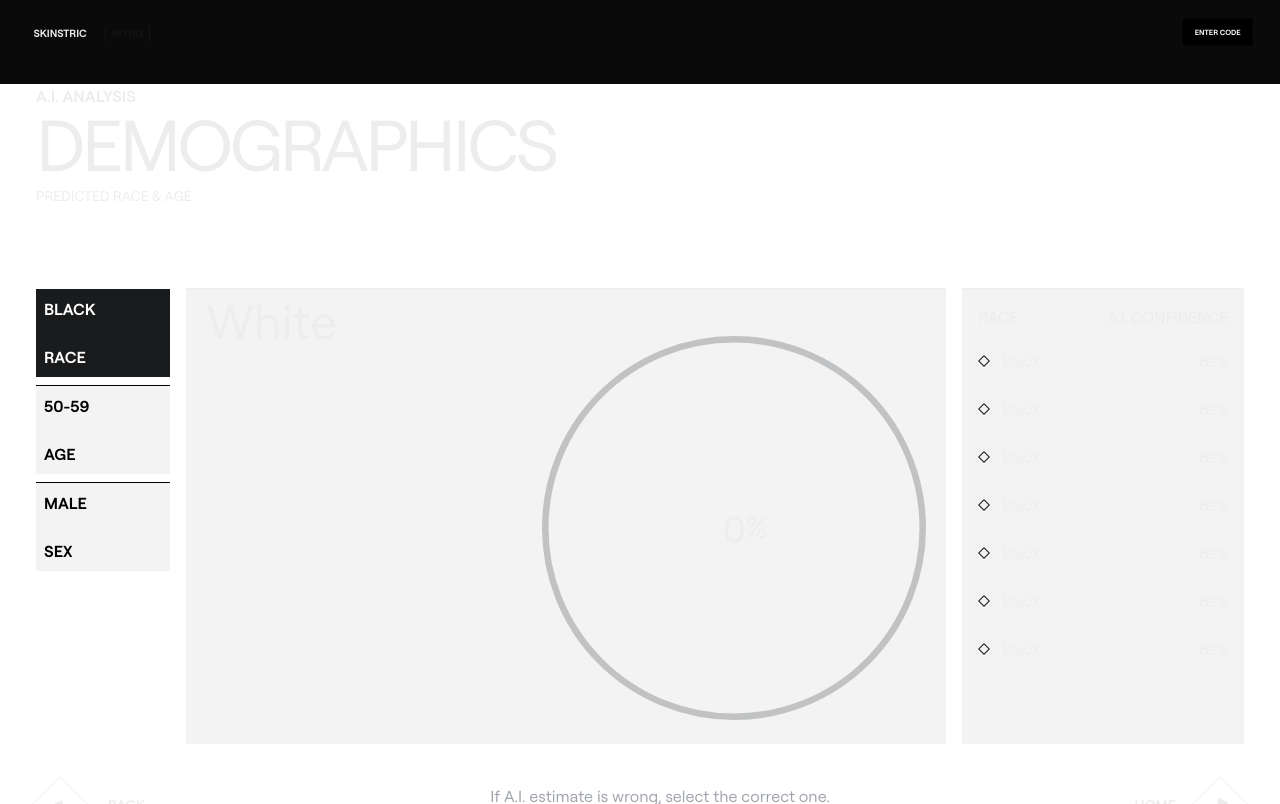
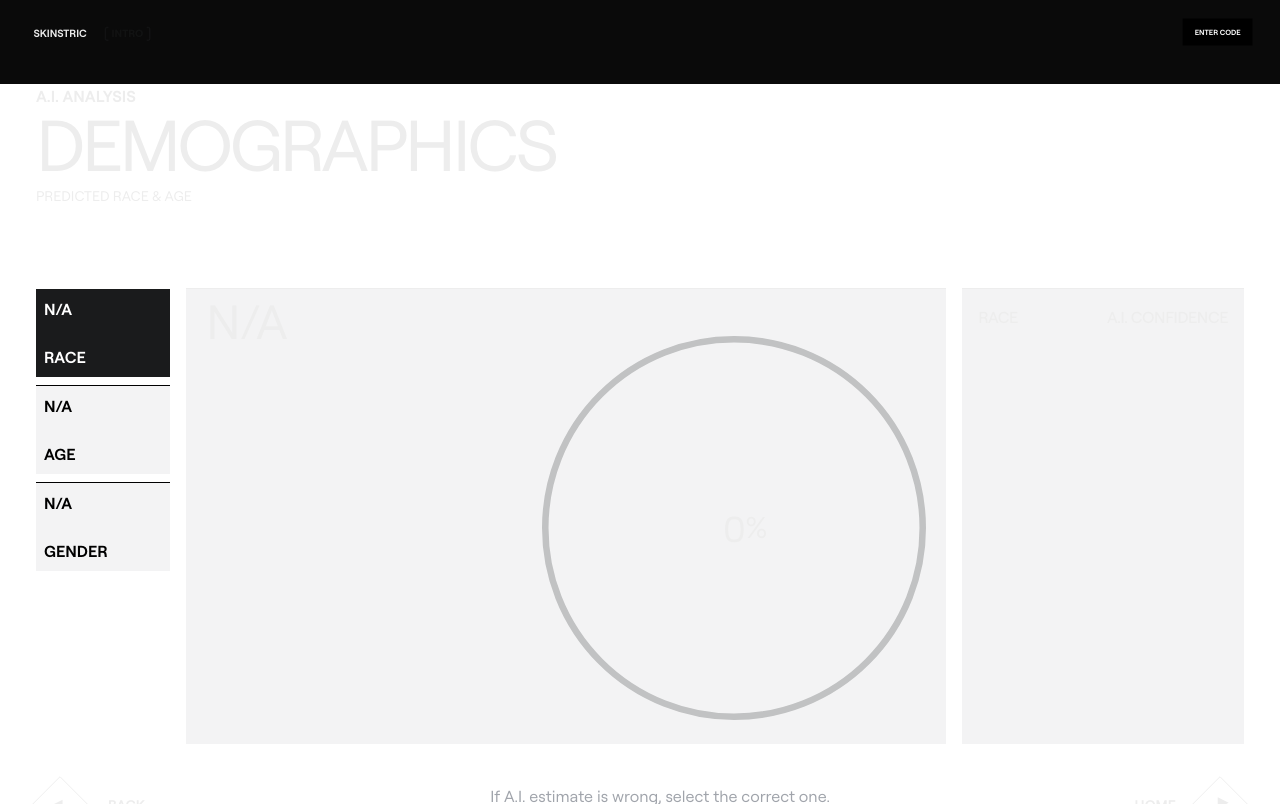
Before and after one commit to Graylen1019/skinstric-intern, a Next.js app: page /summary in a window 1280 px wide. Built offline with nearby package versions, Linux system fonts and the light colour scheme.

Commit message:
Revisted responsiveness on /select page. Completed /summary page functionality.

```diff
--- a/src/app/summary/page.tsx
+++ b/src/app/summary/page.tsx
@@ -1,8 +1,159 @@
+"use client";
+
 import { Navbar } from "@/modules/navbar";
 import Link from "next/link";
 import Image from "next/image";
+import { useEffect, useState, useMemo, useCallback } from "react";
 
-const Page = () => {
+// --- INTERFACES ---
+interface DemographicData {
+  [key: string]: number;
+}
+interface AnalysisResults {
+  race: DemographicData;
+  age: DemographicData;
+  gender: DemographicData;
+}
+interface ApiResponse {
+  success: boolean;
+  message: string;
+  filename?: string;
+  data?: AnalysisResults;
+}
+
+enum Category {
+  Race = "race",
+  Age = "age",
+  Gender = "gender",
+}
+
+function getDominant(data?: DemographicData | null) {
+  if (!data || Object.keys(data).length === 0) return null;
+  return Object.entries(data).reduce(
+    (acc, [name, probability]) =>
+      probability > acc.probability ? { name, probability } : acc,
+    { name: "", probability: -1 }
+  );
+}
+
+const CategoryBox = ({
+  category,
+  selected,
+  dominantName,
+  onClick,
+}: {
+  category: Category;
+  selected: boolean;
+  dominantName?: string;
+  onClick: () => void;
+}) => (
+  <div
+    className={`p-2 ${
+      selected
+        ? "bg-[#1A1B1C] text-white"
+        : "bg-[#F3F3F4] text-black hover:bg-[#E1E1E2]"
+    } flex-1 flex flex-col justify-between space-y-4 border-t cursor-pointer transition-colors duration-200`}
+    onClick={onClick}
+  >
+    <p className="font-semibold capitalize">{dominantName || "N/A"}</p>
+    <h1 className="font-semibold">{category.toUpperCase()}</h1>
+  </div>
+);
+
+const DemographicsPage = () => {
+  const [apiResponse, setApiResponse] = useState<ApiResponse | null>(null);
+  const [loading, setLoading] = useState(true);
+  const [selectedCategory, setSelectedCategory] = useState<Category>(
+    Category.Race
+  );
+  const [selectedListItemName, setSelectedListItemName] = useState<
+    string | null
+  >(null);
+
+  useEffect(() => {
+    try {
+      const storedData = localStorage.getItem("apiResponseData");
+      if (storedData) setApiResponse(JSON.parse(storedData));
+    } catch {
+      localStorage.removeItem("apiResponseData");
+    } finally {
+      setLoading(false);
+    }
+  }, []);
+
+  useEffect(() => {
+    const dominant = getDominant(apiResponse?.data?.[selectedCategory]);
+    setSelectedListItemName(dominant?.name || null);
+  }, [apiResponse, selectedCategory]);
+
+  const dominant = {
+    [Category.Race]: useMemo(
+      () => getDominant(apiResponse?.data?.race),
+      [apiResponse]
+    ),
+    [Category.Age]: useMemo(
+      () => getDominant(apiResponse?.data?.age),
+      [apiResponse]
+    ),
+    [Category.Gender]: useMemo(
+      () => getDominant(apiResponse?.data?.gender),
+      [apiResponse]
+    ),
+  };
+
+  const currentDisplayData = useMemo(() => {
+    const data = apiResponse?.data?.[selectedCategory] || {};
+    const sortedEntries = Object.entries(data)
+      .filter(([, v]) => typeof v === "number")
+      .map(([name, probability]) => ({
+        name,
+        probability: probability as number,
+      }))
+      .sort((a, b) => b.probability - a.probability);
+    return {
+      sortedEntries,
+      title: selectedCategory.toUpperCase(),
+      rawData: data,
+    };
+  }, [selectedCategory, apiResponse]);
+
+  const currentConfidenceForCircle = useMemo(() => {
+    if (
+      selectedListItemName &&
+      currentDisplayData.rawData[selectedListItemName] !== undefined
+    )
+      return currentDisplayData.rawData[selectedListItemName] as number;
+    return getDominant(currentDisplayData.rawData)?.probability || 0;
+  }, [selectedListItemName, currentDisplayData]);
+
+  const displayPercentage = (currentConfidenceForCircle * 100).toFixed(0);
+  const displayNameForCircle =
+    selectedListItemName ||
+    getDominant(currentDisplayData.rawData)?.name ||
+    "N/A";
+  const CIRCUMFERENCE = 2 * Math.PI * 49.15;
+  const strokeDashoffset = CIRCUMFERENCE * (1 - currentConfidenceForCircle);
+
+  const handleCategoryClick = useCallback(
+    (category: Category) => {
+      setSelectedCategory(category);
+      const dominant = getDominant(apiResponse?.data?.[category]);
+      setSelectedListItemName(dominant?.name || null);
+    },
+    [apiResponse]
+  );
+
+  if (loading) {
+    return (
+      <>
+        <Navbar />
+        <div className="flex items-center justify-center h-screen">
+          <p>Loading analysis data...</p>
+        </div>
+      </>
+    );
+  }
+
   return (
     <>
       <Navbar />
@@ -20,60 +171,45 @@ const Page = () => {
                 PREDICTED RACE & AGE
               </h1>
             </div>
-
             <div className="grid md:grid-cols-[1.5fr_8.5fr_3.15fr] gap-4 mt-10 mb-40 md:gap-4 pb-0 md:pb-0 md:mb-0">
+              {/* Left Column */}
               <div className="space-y-2 md:flex md:flex-col h-[62%]">
-                <div className="p-2 bg-[#1A1B1C] hover:bg-black text-white flex-1 flex flex-col justify-between space-y-4 border-t">
-                  {/* TODO: ADD dynamic Race */}
-                  <p className="font-semibold">BLACK</p>
-                  <h1 className="font-semibold">RACE</h1>
+                {Object.values(Category).map((cat) => (
+                  <CategoryBox
+                    key={cat}
+                    category={cat}
+                    selected={selectedCategory === cat}
+                    dominantName={dominant[cat]?.name}
+                    onClick={() => handleCategoryClick(cat)}
+                  />
+                ))}
               </div>
-                <div className="p-2 bg-[#F3F3F4] hover:bg-  text-black flex-1 flex flex-col justify-between space-y-4 border-t">
-                  {/* TODO: ADD dynamic AGE */}
-                  <p className="font-semibold">50-59</p>
-                  <h1 className="font-semibold">AGE</h1>
-                </div>
-                <div className="p-2 bg-[#F3F3F4] hover:bg- text-black flex-1 flex flex-col justify-between space-y-4 border-t">
-                  {/* TODO: ADD dynamic SEX */}
-                  <p className="font-semibold">MALE</p>
-                  <h1 className="font-semibold">SEX</h1>
-                </div>
-              </div>
+              {/* Middle Column */}
               <div className="relative bg-[#F3F3F4] p-3 flex flex-col items-center justify-center md:h-[57vh] border-t">
-                    {/* TODO: set this data dynamically depending on which column is selected */}
-                <p className="hidden md:block md:absolute text-5xl mb-2 left-5 top-2">
-                    {/* TODO: dynamic race, age, or sex. */}
-                  White
+                <p className="hidden md:block md:absolute text-5xl mb-2 left-5 top-2 capitalize">
+                  {displayNameForCircle}
                 </p>
                 <div className="relative md:absolute w-full max-w-[384px] mb-4 md:right-5 md:bottom-2">
                   <div className="w-full h-full max-h-[384px] relative transform scale-[1] origin-center">
-                    {/* TODO: Functionality of the progress bar. */}
                     <svg
                       className="CircularProgressbar text-[#1A1B1C]"
                       viewBox="0 0 100 100"
                     >
-                        {/* This is the tail or percentage */}
                       <path
                         className="CircularProgressbar-trail"
                         d="M 50,50 m 0,-49.15 a 49.15,49.15 0 1 1 0,98.3 a 49.15,49.15 0 1 1 0,-98.3"
                         strokeWidth={1.7}
                         fillOpacity={0}
-                        stroke="#C1C2C3" // <-- Add this line
+                        stroke="#C1C2C3"
                         style={{
                           strokeLinecap: "butt",
-                          strokeDasharray: "308.819px, 308.819px",
+                          strokeDasharray: `${CIRCUMFERENCE}px, ${CIRCUMFERENCE}px`,
                           strokeDashoffset: "0px",
                         }}
                       />
-                      {/* This is the background */}
                       <path
                         className="CircularProgressbar-path"
-                        d="
-                            M 50,50
-                            m 0,-49.15
-                            a 49.15,49.15 0 1 1 0,98.3
-                            a 49.15,49.15 0 1 1 0,-98.3
-                            "
+                        d="M 50,50 m 0,-49.15 a 49.15,49.15 0 1 1 0,98.3 a 49.15,49.15 0 1 1 0,-98.3"
                         stroke="#1A1B1C"
                         strokeWidth={1.7}
                         fillOpacity={0}
@@ -81,15 +217,14 @@ const Page = () => {
                           stroke: "rgb(26, 27, 28)",
                           strokeLinecap: "butt",
                           transitionDuration: "0.8s",
-                          strokeDasharray: "308.819px, 308.819px",
-                          strokeDashoffset: "308.819px",
+                          strokeDasharray: `${CIRCUMFERENCE}px, ${CIRCUMFERENCE}px`,
+                          strokeDashoffset: `${strokeDashoffset}px`,
                         }}
                       />
                     </svg>
                     <div className="absolute inset-0 flex items-center justify-center">
                       <p className="text-3xl md:text-4xl font-normal">
-                        {/* TODO: set this data dynamically */}
-                        0
+                        {displayPercentage}
                         <span className="absolute text-xl md:text-3xl">%</span>
                       </p>
                     </div>
@@ -99,140 +234,53 @@ const Page = () => {
                   If A.I. estimate is wrong, select the correct one.
                 </p>
               </div>
+              {/* Right Column */}
               <div className="bg-[#F3F3F4] pt-4 pb-4 border-t">
                 <div className="space-y-0">
                   <div className="flex justify-between px-4">
-                    <h1 className="text-base leading-[24px] tracking-tight font-medium mb-2">
-                    {/* TODO: set this data dynamically depending on which column is selected */}
-                      RACE
+                    <h1 className="text-base leading-[24px] tracking-tight font-medium mb-2 capitalize">
+                      {currentDisplayData.title}
                     </h1>
                     <h1 className="text-base leading-[24px] tracking-tight font-medium mb-2">
                       A.I. CONFIDENCE
                     </h1>
                   </div>
-                  <div className="flex items-center justify-between h-[48px] hover:bg-[#E1E1E2] px-4 cursor-pointer">
+                  {currentDisplayData.sortedEntries.map((entry) => (
+                    <div
+                      key={entry.name}
+                      className={`flex items-center justify-between h-[48px] px-4 cursor-pointer transition-colors duration-200
+                          ${
+                            selectedListItemName === entry.name
+                              ? "bg-black text-white"
+                              : "hover:bg-[#E1E1E2] text-black"
+                          }`}
+                      onClick={() => setSelectedListItemName(entry.name)}
+                    >
                       <div className="flex items-center gap-1">
                         <Image
-                        src={"/radio-button.png"}
+                          src={
+                            selectedListItemName === entry.name
+                              ? "/radio-button(1).png" // White-filled version
+                              : "/radio-button.png"
+                          }
                           width={12}
                           height={12}
                           alt="Radio button"
                           className="w-[12px] h-[12px] mr-2"
                         />
-                      <span className="font-normal text-base leading-6 tracking-tight">
-                        Black
+                        <span className="font-normal text-base leading-6 tracking-tight capitalize">
+                          {entry.name}
                         </span>
                       </div>
                       <span className="font-normal text-base leading-6 tracking-tight">
-                      62%
+                        {(entry.probability * 100).toFixed(0)}%
                       </span>
                     </div>
-                </div>
-                <div className="flex items-center justify-between h-[48px] hover:bg-[#E1E1E2] px-4 cursor-pointer">
-                  <div className="flex items-center gap-1">
-                    <Image
-                      src={"/radio-button.png"}
-                      width={12}
-                      height={12}
-                      alt="Radio button"
-                      className="w-[12px] h-[12px] mr-2"
-                    />
-                    <span className="font-normal text-base leading-6 tracking-tight">
-                      Black
-                    </span>
-                  </div>
-                  <span className="font-normal text-base leading-6 tracking-tight">
-                    62%
-                  </span>
-                </div>
-                <div className="flex items-center justify-between h-[48px] hover:bg-[#E1E1E2] px-4 cursor-pointer">
-                  <div className="flex items-center gap-1">
-                    <Image
-                      src={"/radio-button.png"}
-                      width={12}
-                      height={12}
-                      alt="Radio button"
-                      className="w-[12px] h-[12px] mr-2"
-                    />
-                    <span className="font-normal text-base leading-6 tracking-tight">
-                      Black
-                    </span>
-                  </div>
-                  <span className="font-normal text-base leading-6 tracking-tight">
-                    62%
-                  </span>
-                </div>
-                <div className="flex items-center justify-between h-[48px] hover:bg-[#E1E1E2] px-4 cursor-pointer">
-                  <div className="flex items-center gap-1">
-                    <Image
-                      src={"/radio-button.png"}
-                      width={12}
-                      height={12}
-                      alt="Radio button"
-                      className="w-[12px] h-[12px] mr-2"
-                    />
-                    <span className="font-normal text-base leading-6 tracking-tight">
-                      Black
-                    </span>
-                  </div>
-                  <span className="font-normal text-base leading-6 tracking-tight">
-                    62%
-                  </span>
-                </div>
-                <div className="flex items-center justify-between h-[48px] hover:bg-[#E1E1E2] px-4 cursor-pointer">
-                  <div className="flex items-center gap-1">
-                    <Image
-                      src={"/radio-button.png"}
-                      width={12}
-                      height={12}
-                      alt="Radio button"
-                      className="w-[12px] h-[12px] mr-2"
-                    />
-                    <span className="font-normal text-base leading-6 tracking-tight">
-                      Black
-                    </span>
-                  </div>
-                  <span className="font-normal text-base leading-6 tracking-tight">
-                    62%
-                  </span>
-                </div>
-                <div className="flex items-center justify-between h-[48px] hover:bg-[#E1E1E2] px-4 cursor-pointer">
-                  <div className="flex items-center gap-1">
-                    <Image
-                      src={"/radio-button.png"}
-                      width={12}
-                      height={12}
-                      alt="Radio button"
-                      className="w-[12px] h-[12px] mr-2"
-                    />
-                    <span className="font-normal text-base leading-6 tracking-tight">
-                      Black
-                    </span>
-                  </div>
-                  <span className="font-normal text-base leading-6 tracking-tight">
-                    62%
-                  </span>
-                </div>
-                <div className="flex items-center justify-between h-[48px] hover:bg-[#E1E1E2] px-4 cursor-pointer">
-                  <div className="flex items-center gap-1">
-                    <Image
-                      src={"/radio-button.png"}
-                      width={12}
-                      height={12}
-                      alt="Radio button"
-                      className="w-[12px] h-[12px] mr-2"
-                    />
-                    <span className="font-normal text-base leading-6 tracking-tight">
-                      Black
-                    </span>
-                  </div>
-                  <span className="font-normal text-base leading-6 tracking-tight">
-                    62%
-                  </span>
+                  ))}
                 </div>
               </div>
             </div>
-
+            {/* Bottom Navigation */}
             <div className="bg-white pt-4 md:pt-[37px] pb-6 sticky bottom-40 md:static md:bottom-0 mb-8 md:mb-16">
               <div className="flex justify-between max-w-full mx-auto px-4 md:px-0">
                 <Link href={"/"}>
@@ -253,7 +301,6 @@ const Page = () => {
                     </div>
                   </div>
                 </Link>
-
                 <Link href={"/summary"}>
                   <div className="group hidden sm:flex flex-row relative justify-center items-center">
                     <span className="text-sm font-semibold hidden sm:block mr-5">
@@ -279,4 +326,5 @@ const Page = () => {
   );
 };
 
-export default Page;
+export default DemographicsPage;
+// ...existing code...
```
Also changed, not shown: src/app/select/page.tsx (+24 -46 lines), public/radio-button(1).png (added). Lines whose indentation alone changed are shown as unchanged.
